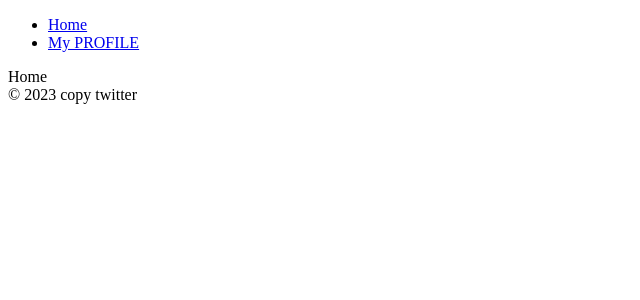
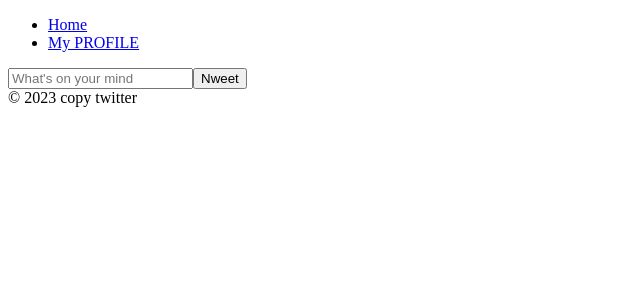
Before and after one commit to YJMOON94/c_twitter, a React (Create React App) app: page /#/ in a window 1280 px wide. Shown: the top 300 px of the page, without its empty margins (0-640 px from the left). Built offline with nearby package versions, Linux system fonts and the light colour scheme; no server answers; the database is empty; sample sign-in values are in the browser's storage.

Commit message:
nweet database setting, github, google login error

```diff
--- a/src/components/Router.js
+++ b/src/components/Router.js
@@ -1,7 +1,9 @@
 import React, { useState } from "react";
 import { HashRouter as Router, Route, Routes } from "react-router-dom";
+import Nav from "components/Nav";
+
 import Home from "routes/Home";
-import Nav from "components/Nav";
+import Profile from "routes/Profile";
 import Auth from "routes/Auth";
 
 const Routers = ({ isLoggedIn }) => {
@@ -10,7 +12,10 @@ const Routers = ({ isLoggedIn }) => {
       {isLoggedIn && <Nav />}
       <Routes>
         {isLoggedIn ? (
-          <Route path="/" element={<Home />}></Route>
+          <>
+            <Route path="/" element={<Home />}></Route>
+            <Route path="/profile" element={<Profile />}></Route>
+          </>
         ) : (
           <Route path="/" element={<Auth />}></Route>
         )}
--- a/src/myBase.js
+++ b/src/myBase.js
@@ -1,5 +1,6 @@
 import firebase from "firebase/compat/app";
 import "firebase/compat/auth";
+import "firebase/compat/firestore";
 
 const firebaseConfig = {
   apiKey: process.env.REACT_APP_API_KEY,
@@ -13,3 +14,4 @@ const firebaseConfig = {
 firebase.initializeApp(firebaseConfig);
 
 export const authService = firebase.auth();
+export const dbService = firebase.firestore();
--- a/src/routes/Auth.js
+++ b/src/routes/Auth.js
@@ -53,8 +53,12 @@ const Auth = () => {
     let provider;
     if (name === "google") {
       provider = new GoogleAuthProvider();
+      // provider.addScope("repo");
+      // const result = await signInWithPopup(auth, provider);
     } else if (name === "github") {
       provider = new GithubAuthProvider();
+      // provider.addScope("repo");
+      // const result = await signInWithPopup(auth, provider);
     }
 
     await signInWithPopup(auth, provider);
@@ -92,7 +96,7 @@ const Auth = () => {
           Continue With Google
         </button>
         <button name="github" onClick={onSocialClick}>
-          COntinue Wtih Github
+          Continue Wtih Github
         </button>
       </div>
     </div>
--- a/src/routes/Home.js
+++ b/src/routes/Home.js
@@ -1,7 +1,45 @@
-import React from "react";
+import { dbService } from "myBase";
+import React, { useEffect, useState } from "react";
 
 const Home = () => {
-  return <span>Home</span>;
+  const [nweet, setNweet] = useState("");
+  const [nweets, setNweets] = useState([]);
+  const getNweets = async () => {
+    const dbnweets = await dbService.collection("nweets").get();
+    dbnweets.forEach((doc) => console.log(doc.data()));
+  };
+  useEffect(() => {
+    getNweets();
+  }, []);
+  const onSubmit = async (event) => {
+    event.preventDefault();
+    await dbService.collection("nweets").add({
+      nweet,
+      createdAt: Date.now(),
+    });
+    setNweet("");
+  };
+
+  const onChange = (event) => {
+    const {
+      target: { value },
+    } = event;
+    setNweet(value);
+  };
+  return (
+    <div>
+      <form onSubmit={onSubmit}>
+        <input
+          type="text"
+          placeholder="What's on your mind"
+          maxLength={120}
+          value={nweet}
+          onChange={onChange}
+        />
+        <input type="submit" value="Nweet" />
+      </form>
+    </div>
+  );
 };
 
 export default Home;
--- a/src/routes/Profile.js
+++ b/src/routes/Profile.js
@@ -1,7 +1,17 @@
+import { authService } from "myBase";
 import React from "react";
-
+import { useNavigate } from "react-router-dom";
 const Profile = () => {
-  return <span>Profile</span>;
+  const navigate = useNavigate();
+  const onLogOutClick = () => {
+    authService.signOut();
+    navigate("/");
+  };
+  return (
+    <>
+      <button onClick={onLogOutClick}>Log Out</button>
+    </>
+  );
 };
 
 export default Profile;
```
